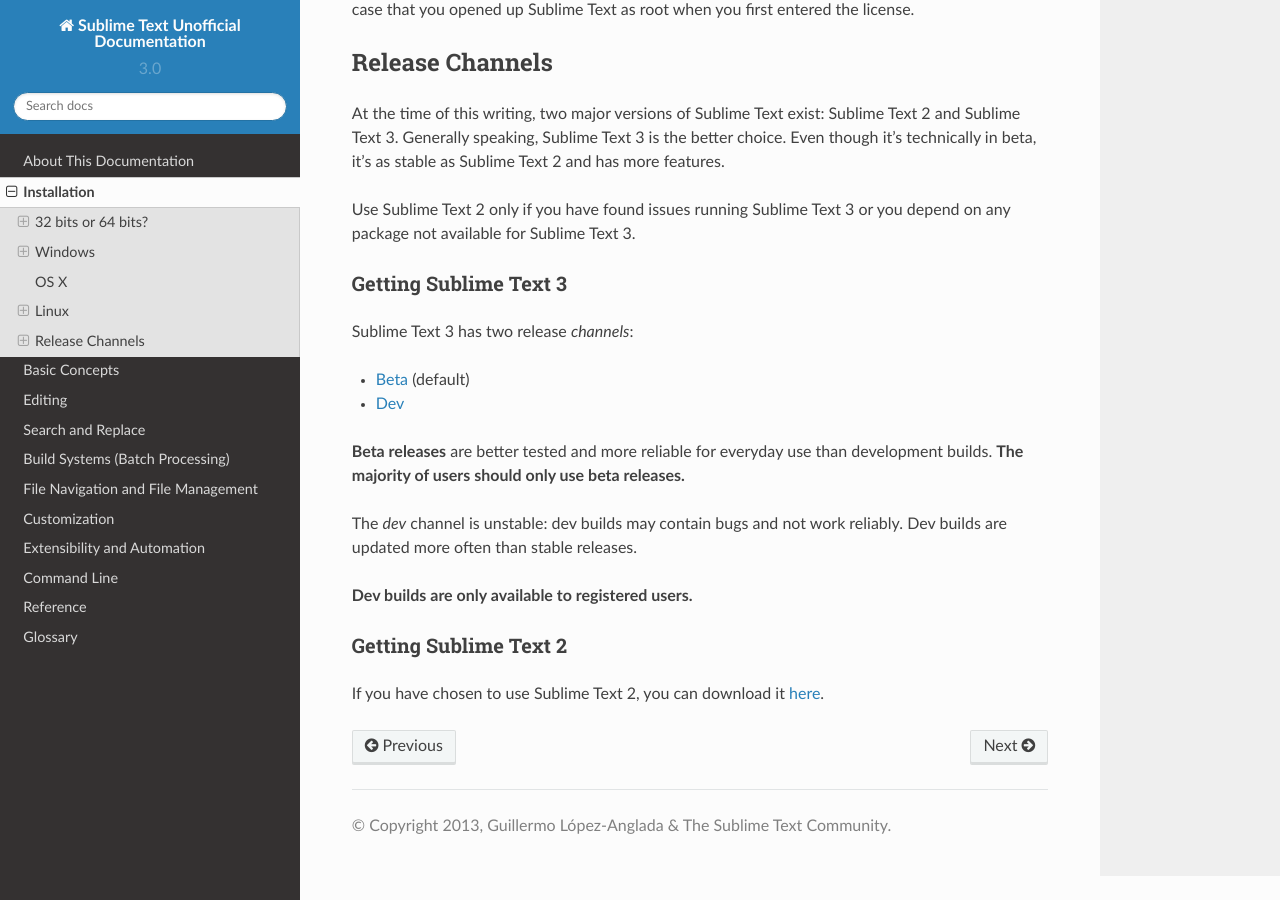
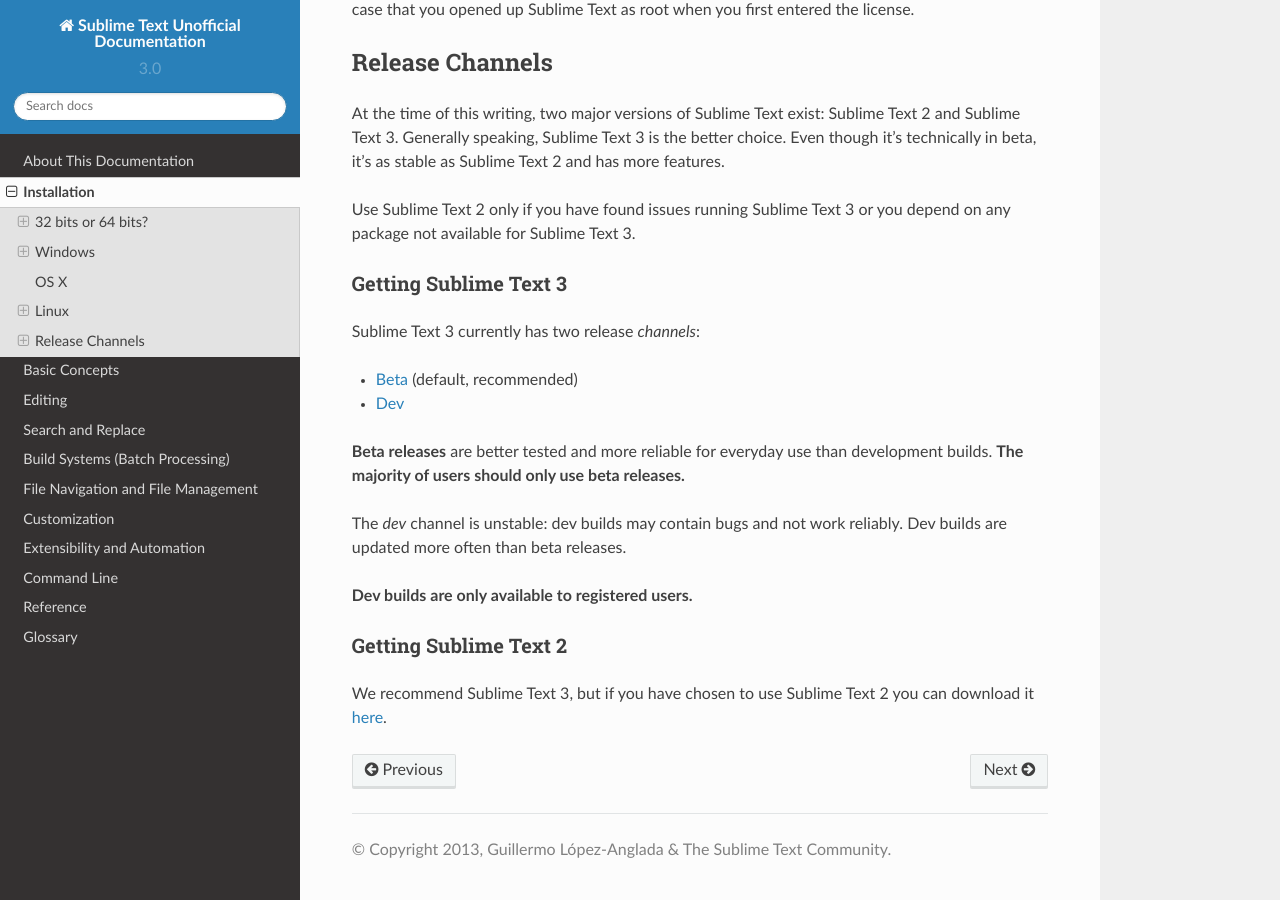
Before and after one commit to guillermooo/sublime-undocs, a Sphinx documentation site: the page built from source/getting_started/install.rst, in a window 1280 px wide and 900 px high, scrolled down 3347 px. Built offline with Sphinx 7.4.7 and the Read the Docs theme 2.0.0, drawn with Linux system fonts in a browser that asks for light colours.

Commit message:
Encourage users to install ST3 instead of 2

```diff
--- a/source/getting_started/install.rst
+++ b/source/getting_started/install.rst
@@ -133,6 +133,7 @@
     cd ~
     wget http://c758482.r82.cf2.rackcdn.com/sublime-text_build-3047_amd64.deb
 
+
 Other Linux Distributions
 *************************
 
@@ -238,9 +239,9 @@
 Getting Sublime Text 3
 **********************
 
-Sublime Text 3 has two release *channels*:
+Sublime Text 3 currently has two release *channels*:
 
-* `Beta`_ (default)
+* `Beta`_ (default, recommended)
 * `Dev`_
 
 .. _Beta: http://www.sublimetext.com/3
@@ -256,7 +257,7 @@
 dev builds may contain bugs
 and not work reliably.
 Dev builds are updated more often
-than stable releases.
+than beta releases.
 
 **Dev builds are only available
 to registered users.**
@@ -265,7 +266,8 @@
 Getting Sublime Text 2
 **********************
 
-If you have chosen to use Sublime Text 2,
+We recommend Sublime Text 3,
+but if you have chosen to use Sublime Text 2
 you can download it `here`_.
 
 .. _here: http://www.sublimetext.com/2
```
